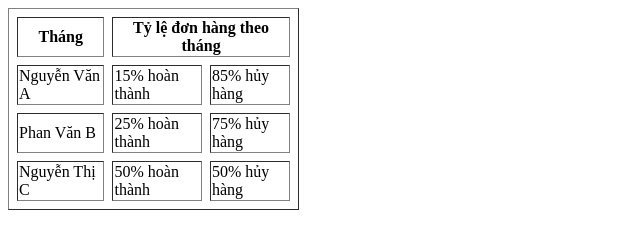
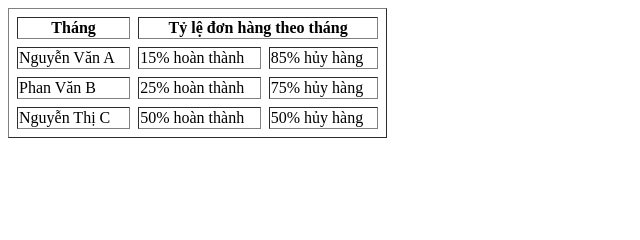
Before and after one commit to 2imBenne/HTML_KS24A_SS4, a plain HTML site: page BT5/index.html in a window 1280 px wide. Shown: the whole page, without its empty margins (0-640 px from the left). Drawn offline with Linux system fonts and the light colour scheme.

Commit message:
Update index.html

```diff
--- a/BT5/index.html
+++ b/BT5/index.html
@@ -11,7 +11,7 @@
     </style>
 </head>
 <body>
-    <table border ="1" width ="23%" height = "24%">
+    <table border ="1" width ="30%" height = "31%">
         <thead>
             <tr>
                 <th>Tháng</th>
```
